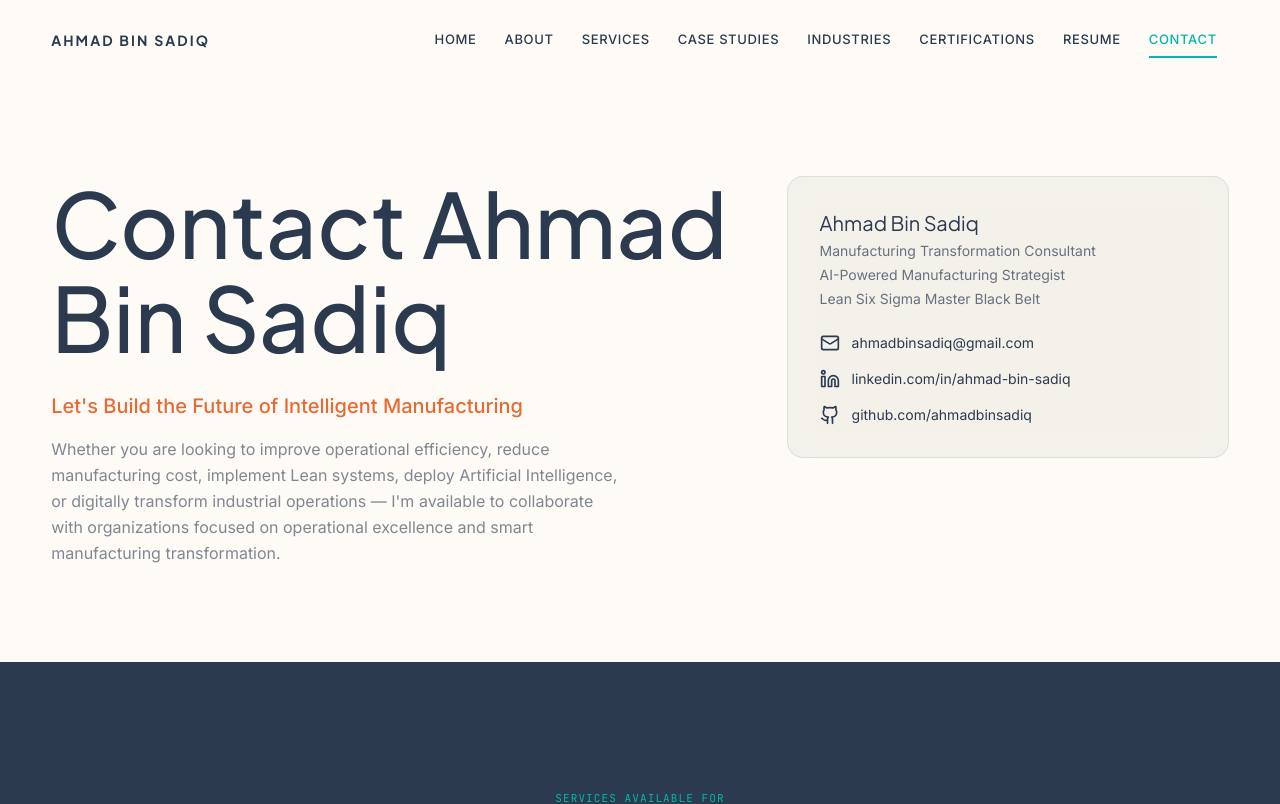
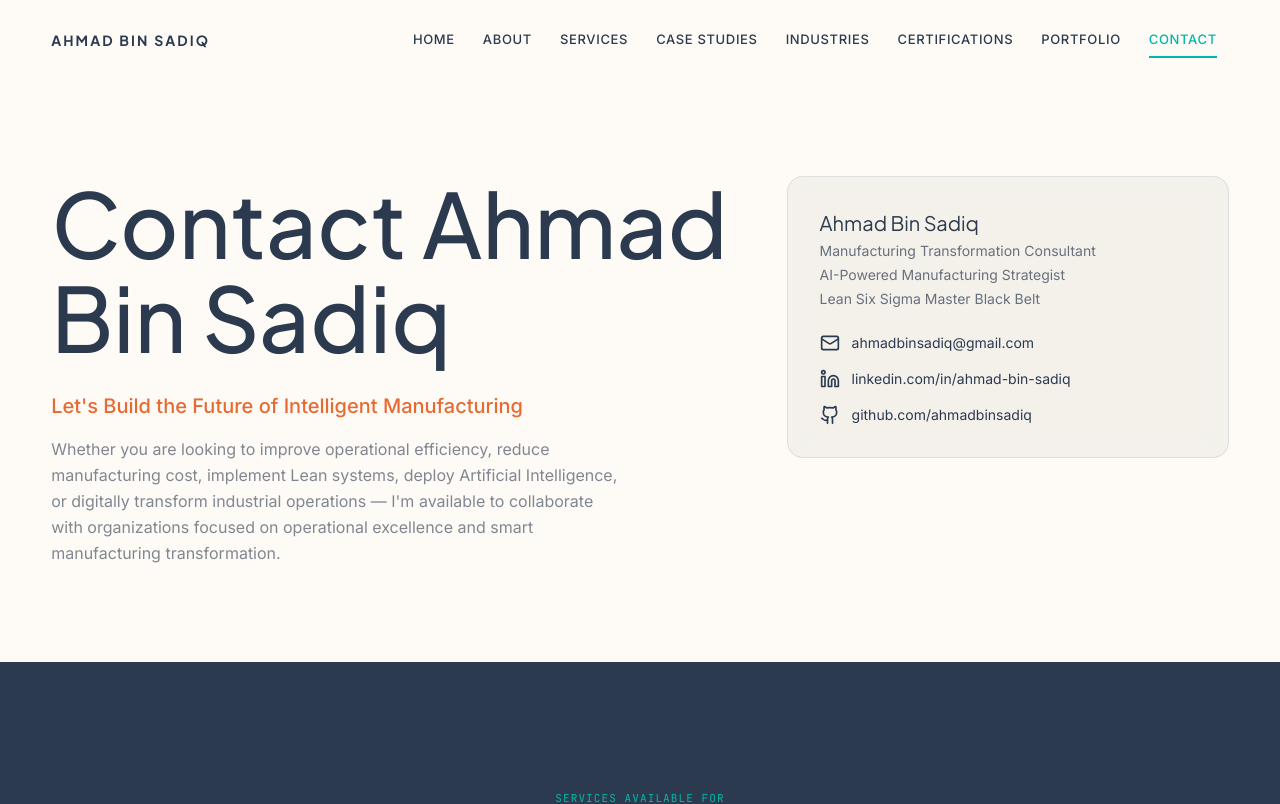
Before and after one commit to usman52/ahmed1, a React (Vite) app in the folder portfolio_fixed/: page /contact in a window 1280 px wide. Shown: the top 804 px of the page. Built offline with nearby package versions, Linux system fonts and the light colour scheme; the HTML template or start-up script is replaced by a standard one.

Commit message:
c m,cdnk
njdckjd

```diff
--- a/portfolio_fixed/src/components/Navbar.tsx
+++ b/portfolio_fixed/src/components/Navbar.tsx
@@ -9,7 +9,7 @@ const navLinks = [
   { label: 'Case Studies', path: '/case-studies' },
   { label: 'Industries', path: '/industries' },
   { label: 'Certifications', path: '/certifications' },
-  { label: 'Resume', path: '/resume' },
+  { label: 'Portfolio', path: '/resume' },
   { label: 'Contact', path: '/contact' },
 ];
 
```
